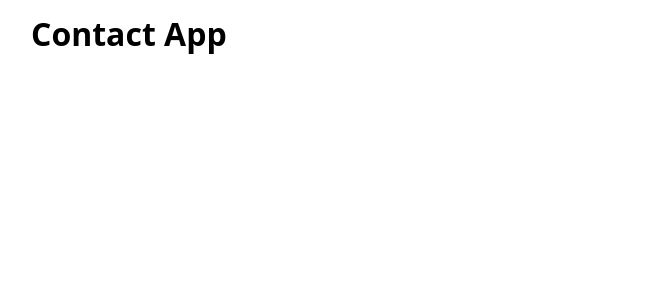
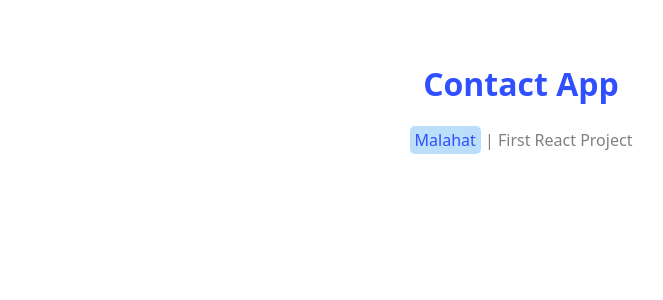
Before and after one commit to MalahatM/contact-app, a React (Vite) app: page / in a window 1280 px wide. Shown: the top 300 px of the page, without its empty margins (119-782 px from the left). Built offline with nearby package versions, Linux system fonts and the light colour scheme.

Commit message:
Header is created

```diff
--- a/src/App.jsx
+++ b/src/App.jsx
@@ -1,12 +1,13 @@
 
-
+import Header from "./components/Header"
 
 function App() {
 
 
   return (
     <>
-     <h1>Contact App</h1>
+    <Header/>
+
     </>
   )
 }
--- /dev/null
+++ b/src/components/Header.jsx
@@ -0,0 +1,18 @@
+
+import styles from "./Header.module.css"
+
+function Header() {
+  return (
+	<div className={styles.container}>
+		<h1>Contact App</h1>
+		<p>
+			<a>
+				Malahat
+			</a> | First React Project
+		</p>
+
+</div>
+  )
+}
+
+export default Header
--- /dev/null
+++ b/src/components/Header.module.css
@@ -0,0 +1,23 @@
+.container{
+	margin: 50px 0;
+	text-align: center;
+}
+.container h1{
+	color: #304ffe;
+	margin-bottom: 20px;
+}
+.container p{
+	color: grey;
+}
+.container a{
+	text-decoration: none;
+	color: #304ffe;
+	background-color: #bbdefb;
+	padding: 3px 5px;
+	border-radius: 5px;
+	transition: 0.2s all ease-in-out;
+}
+.container a:hover{
+	color: #bbdefb;
+	background-color: #304ffe;
+}
```
